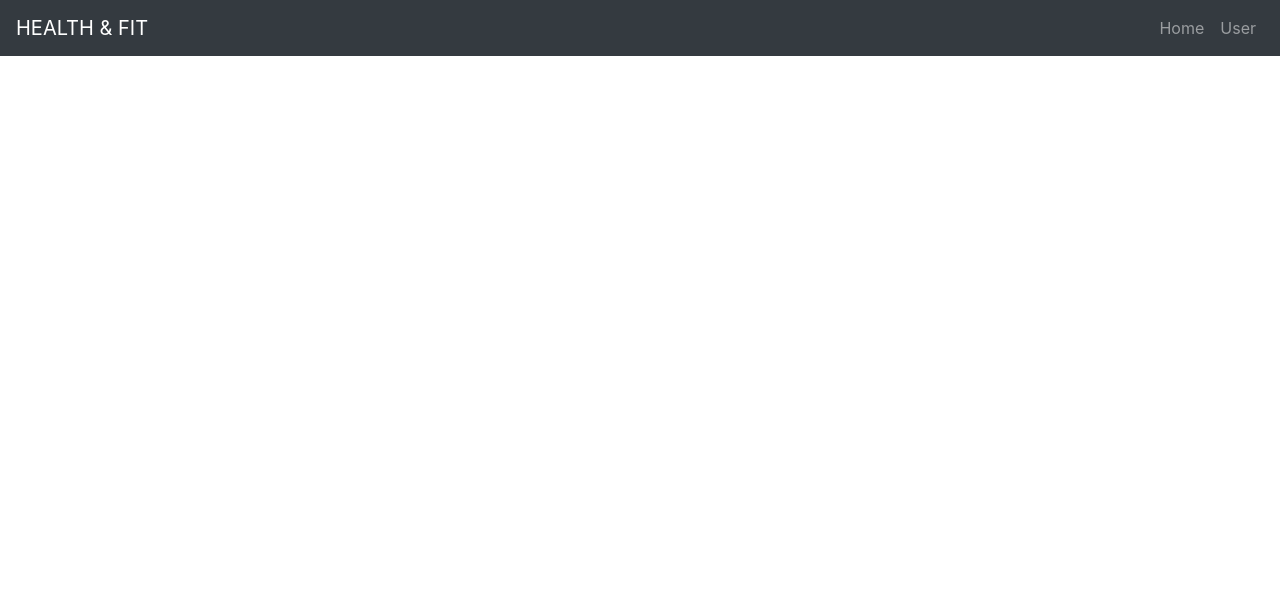
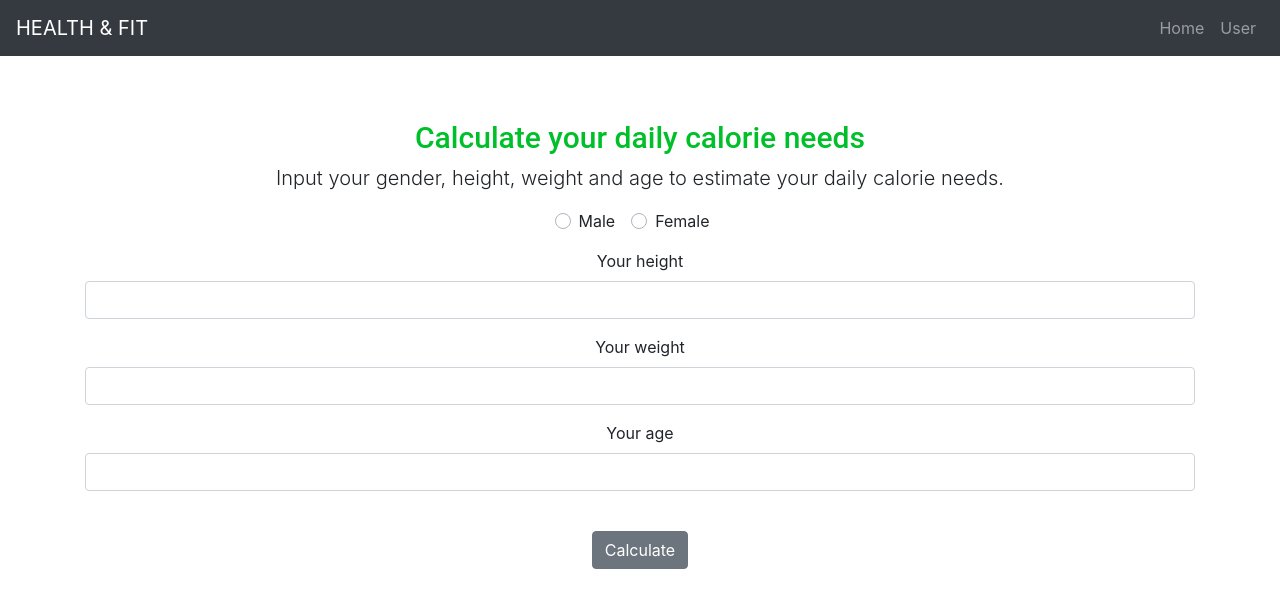
Before and after one commit to websivustot/healthandfit, a React (Create React App) app in the folder frontend/: page /calculator in a window 1280 px wide. Shown: the top 608 px of the page. Built offline with nearby package versions, Linux system fonts and the light colour scheme.

Commit message:
added calculator component - third screen

```diff
--- /dev/null
+++ b/frontend/src/components/Calculator.js
@@ -0,0 +1,120 @@
+import React from 'react';
+import {
+    Button, Form, FormGroup, Label, Input, CustomInput
+  } from 'reactstrap';
+
+class Calculator extends React.Component {
+
+    constructor(props){
+        super(props);
+        this.state = {
+            username:"",
+            password:"",
+            height:"",
+            weight:"",
+            gender:"",
+            age:""
+        }
+    }
+
+    onChange = (event) => {
+        let state = {}
+        state[event.target.name] = event.target.value;
+        this.setState(state);
+        //console.log(state, this.state);
+
+    }
+
+    submit = (event) => {
+        event.preventDefault();
+
+        if (this.state.height.length === 0 || this.state.weight.length === 0
+            || this.state.age.length === 0 || this.state.gender.length === 0) {
+            return
+        }
+
+        let user = {
+            "username":this.state.username,
+            "password":this.state.password,
+            "height":this.state.height,
+            "weight":this.state.weight,
+            "gender":this.state.gender,
+            "age":this.state.age
+
+        }
+        /*
+        if(event.target.name === "register") {
+            this.props.register(user)
+        } else {
+            this.props.login(user);
+        }
+        */
+       console.log(user);
+    }
+
+    render(){
+        return(
+            <>
+            <h1>Calculate your daily calorie needs</h1>
+            <p className="lead">Input your gender, height, weight and age to estimate your daily calorie needs.</p>
+            <Form>
+          <FormGroup>
+          <CustomInput type="radio"
+                        id="exampleCustomRadio"
+                        name="gender"
+                        label="Male"
+                        onChange={this.onChange}
+                        value={true}
+                         inline />
+            <CustomInput type="radio"
+                        id="exampleCustomRadio2"
+                        name="gender"
+                        label="Female"
+                        onChange={this.onChange}
+                        value={false}
+                        inline />
+          </FormGroup>
+
+                <FormGroup>
+                <Label htmlFor="height">Your height</Label>
+                    <Input type="text"
+                            name="height"
+                            onChange={this.onChange}
+                            value={this.state.height}
+                            />
+                </FormGroup>
+
+                <FormGroup>
+                <Label htmlFor="weight">Your weight</Label>
+                    <Input type="text"
+                            name="weight"
+                            onChange={this.onChange}
+                            value={this.state.weight}
+                            />
+                </FormGroup>
+
+                <FormGroup>
+                <Label htmlFor="age">Your age</Label>
+                    <Input type="text"
+                            name="age"
+                            onChange={this.onChange}
+                            value={this.state.age}
+                            />
+                </FormGroup>
+
+
+                <Button onClick={this.submit}
+                        name="calculate"
+                        className="mt-4">Calculate</Button>
+
+
+
+            </Form>
+
+            </>
+
+        )
+    }
+}
+
+export default Calculator;
--- a/frontend/src/components/LoginForm.js
+++ b/frontend/src/components/LoginForm.js
@@ -62,7 +62,6 @@ export default class LoginForm extends React.Component {
 
 
 
-
             </Form>
         )
     }
--- a/frontend/src/components/Main.js
+++ b/frontend/src/components/Main.js
@@ -7,6 +7,7 @@ import {
     Button
   } from 'reactstrap';
   import Welcome from './Welcome';
+  import Calculator from './Calculator';
   import LoginForm from './LoginForm';
 import {BrowserRouter, Switch, Route, Redirect} from 'react-router-dom';
 
@@ -37,6 +38,10 @@ class Main extends React.Component {
                                 <h1>List of dishes</h1>
                             }/>
 
+                            <Route path="/calculator" render={() =>
+                                <Calculator/>
+                            }/>
+
                         </Switch>
                       </BrowserRouter>
 
--- a/frontend/src/components/Welcome.js
+++ b/frontend/src/components/Welcome.js
@@ -18,7 +18,7 @@ class Welcome extends React.Component {
                 tag="a"
                 color="success"
                 size="large"
-                href="#"
+                href="/calculator"
                 className="mt-4"
             >
             Become Healthier & Fit
```
